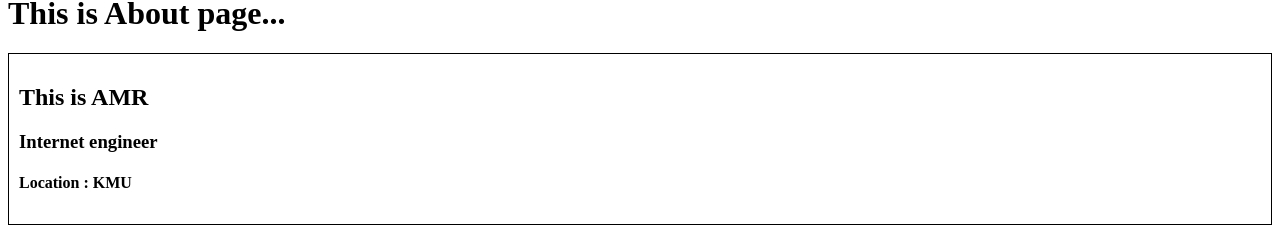
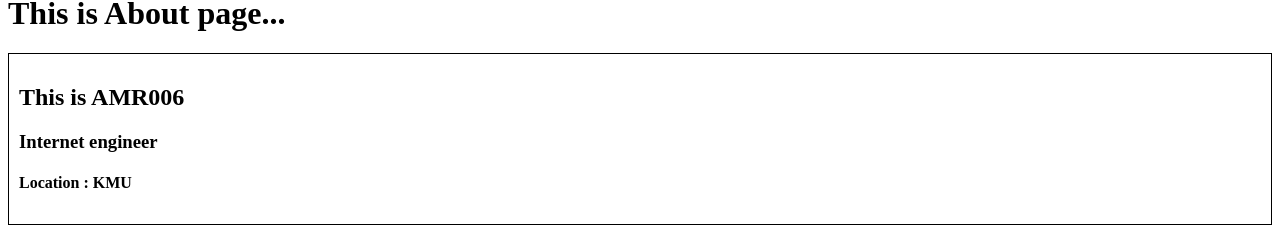
Before and after one commit to amarsanthosh/learn_React, a React (Vite) app: page /about in a window 1280 px wide. Shown: the part 153-379 px from the top of the page. Built offline with nearby package versions, Linux system fonts and the light colour scheme.

Commit message:
used props in CBC

```diff
--- a/src/components/About.js
+++ b/src/components/About.js
@@ -4,7 +4,7 @@ const About = () => {
     return (
         <div>
             <h1>This is About page...</h1>
-            <UserClass/>
+            <UserClass name={"AMR006"} location={"KMU"}/>
         </div>
     )
 }
--- a/src/components/UserClass.js
+++ b/src/components/UserClass.js
@@ -2,12 +2,17 @@ import React from "react";
 
 class UserClass extends React.Component {
 
+    constructor(props){
+        super(props);
+    }
+
     render(){
+        const {name, location} = this.props;
         return(
             <div className="user-class">
-                <h2>This is AMR</h2>
+                <h2>This is {name}</h2>
                 <h3>Internet engineer</h3>
-                <h4>Location : KMU</h4>
+                <h4>Location : {location}</h4>
             </div>
         )
     }
```
